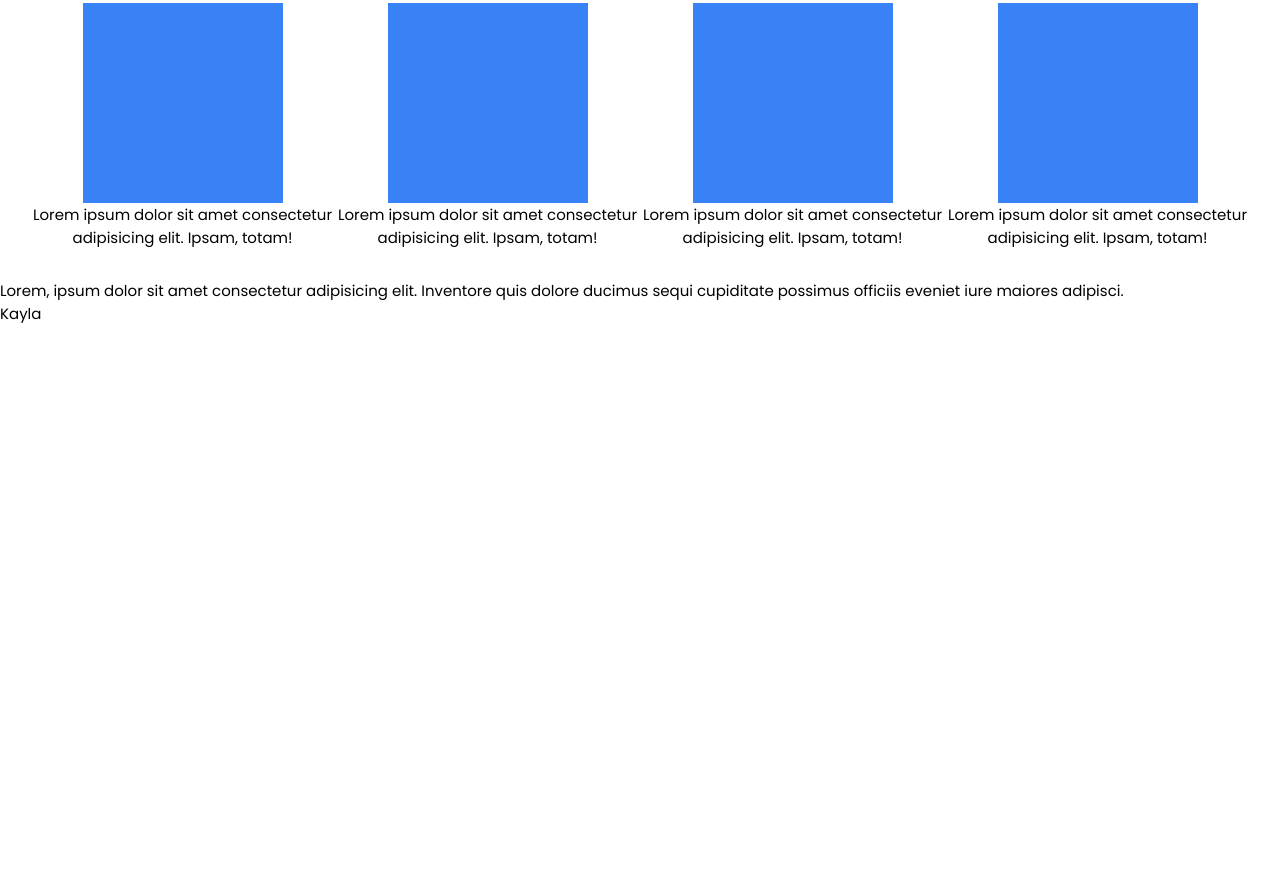
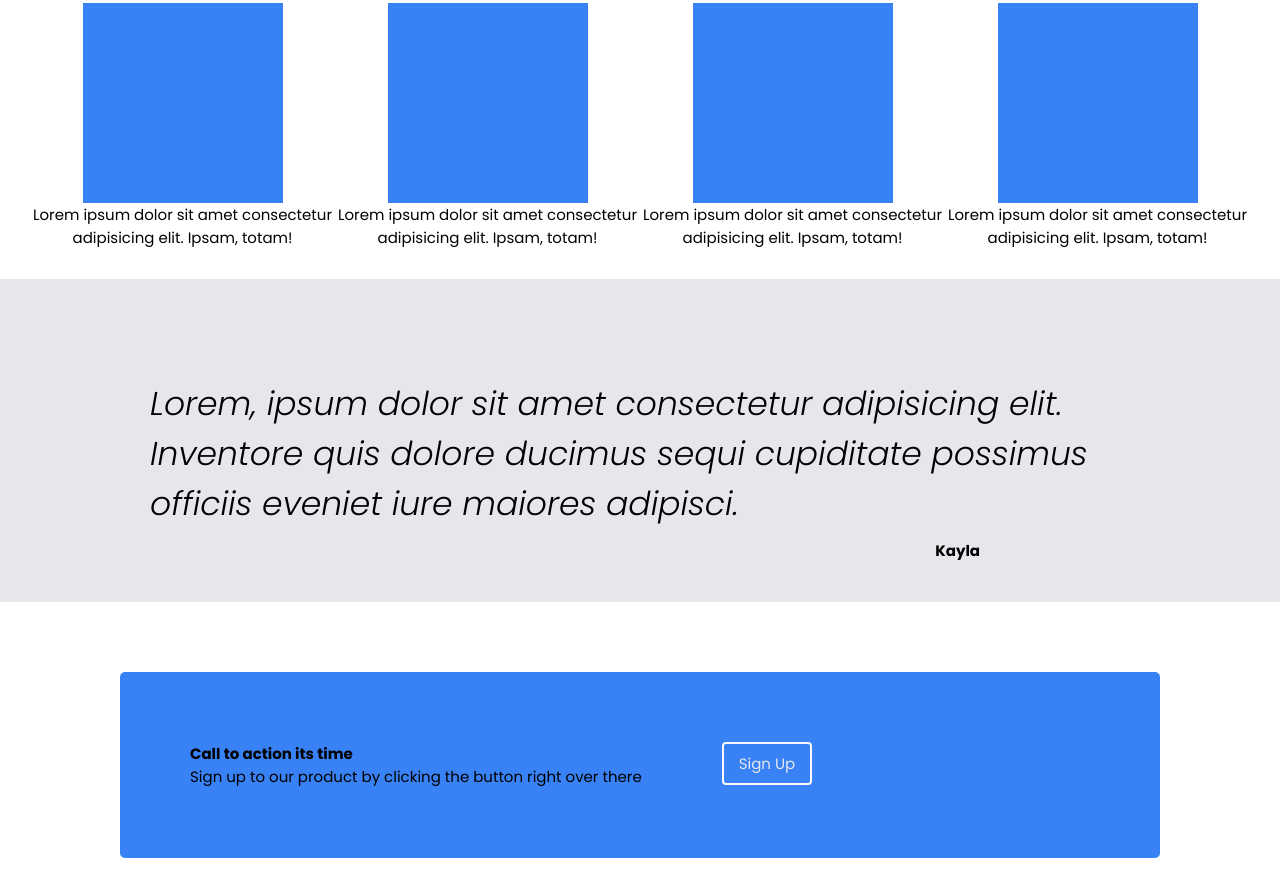
Before and after one commit to debrightess/odin-landing-page, a plain HTML site: page index.html in a window 1280 px wide. Shown: the part 822-1718 px from the top of the page. Before the commit the page ends 1147 px from the top, so only its background shows below. Drawn offline with Linux system fonts and the light colour scheme.

Commit message:
random updates

```diff
--- a/index.html
+++ b/index.html
@@ -10,7 +10,7 @@
     <link rel="preconnect" href="https://fonts.googleapis.com" />
     <link rel="preconnect" href="https://fonts.gstatic.com" crossorigin />
     <link
-      href="https://fonts.googleapis.com/css2?family=Poppins:wght@300;400;500;700;800&display=swap"
+      href="https://fonts.googleapis.com/css2?family=Poppins:ital,wght@0,300;0,400;0,500;0,700;0,800;1,300&display=swap"
       rel="stylesheet"
     />
   </head>
@@ -109,14 +109,28 @@
 
     <section class="testimonial">
       <div class="testimonial__container">
-        <div class="testimonial__message">
-          <p>
+        <div>
+          <p class="testimonial__quote">
             Lorem, ipsum dolor sit amet consectetur adipisicing elit. Inventore
             quis dolore ducimus sequi cupiditate possimus officiis eveniet iure
             maiores adipisci.
           </p>
         </div>
-        <div class="testimonial__writer"><p>Kayla</p></div>
+        <p class="writer">Kayla</p>
+      </div>
+    </section>
+
+    <section class="footer">
+      <div class="footer__container">
+        <div class="text__content">
+          <h4 class="footer__heading">Call to action its time</h4>
+          <p class="footer__paragraph">
+            Sign up to our product by clicking the button right over there
+          </p>
+        </div>
+        <div class="footer__button">
+          <button class="footer__btn">Sign Up</button>
+        </div>
       </div>
     </section>
   </body>
--- a/styles.css
+++ b/styles.css
@@ -145,3 +145,38 @@ button {
   text-align: center;
   /* justify-content: center; */
 }
+
+/* Testimonial Section */
+
+.testimonial__container {
+  background-color: #e5e7eb;
+}
+
+.testimonial__quote {
+  font-size: 33px;
+  font-weight: 300;
+  font-style: italic;
+  padding: 100px 150px 10px;
+}
+
+.writer {
+  text-align: right;
+  padding-bottom: 40px;
+  margin-right: 300px;
+  font-weight: 600;
+}
+
+.footer__container {
+  display: flex;
+  background-color: #3882f6;
+  margin: 70px 120px;
+  border-radius: 5px;
+  padding: 70px;
+}
+
+.footer__button {
+  padding-left: 80px;
+}
+.footer__btn {
+  border: 2px solid #f9faf8;
+}
```
